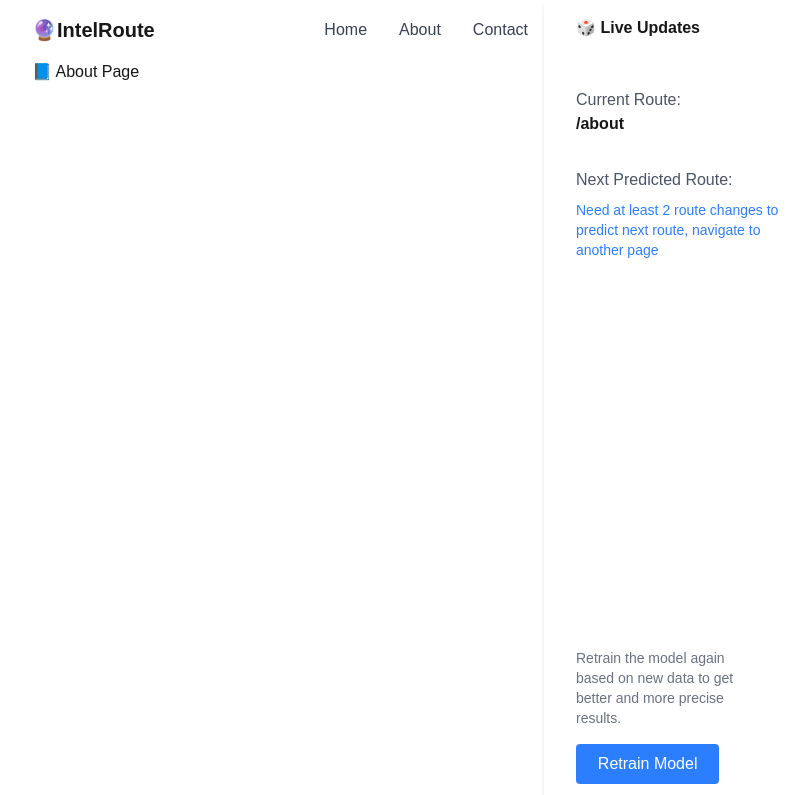
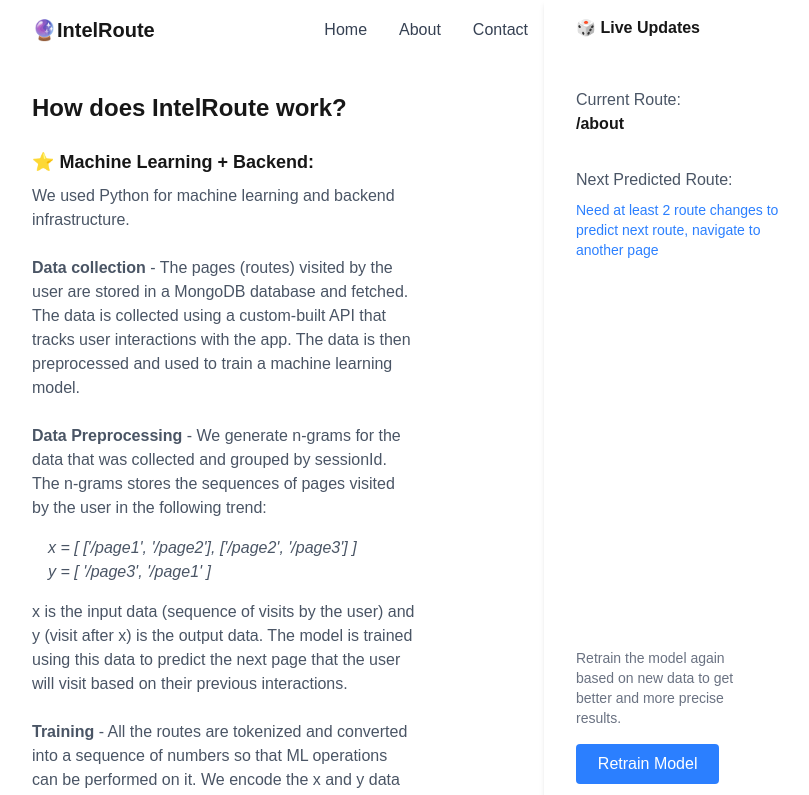
Before and after one commit to kurilpratik/intel-route, a Next.js app in the folder next-app/: page /about in a window 1280 px wide. Shown: the top 795 px of the page, without its empty margins (224-1033 px from the left). Built offline with nearby package versions, Linux system fonts and the light colour scheme; no server answers.

Commit message:
Add about page content

```diff
--- a/next-app/app/about/page.jsx
+++ b/next-app/app/about/page.jsx
@@ -1,3 +1,72 @@
 export default function About() {
-  return <h1>📘 About Page</h1>;
+  return (
+    <section>
+      <h1 className="font-bold mt-8 text-2xl">How does IntelRoute work?</h1>
+      <br />
+      <h3 className="font-bold text-lg pb-2">⭐ Machine Learning + Backend:</h3>
+      <p className="pb-8 text-md text-gray-600 w-[75%]">
+        We used Python for machine learning and backend infrastructure. <br />
+        <br />
+        <span className="font-bold">Data collection</span> - The pages (routes)
+        visited by the user are stored in a MongoDB database and fetched. The
+        data is collected using a custom-built API that tracks user interactions
+        with the app. The data is then preprocessed and used to train a machine
+        learning model. <br />
+        <br />
+        <span className="font-bold">Data Preprocessing</span> - We generate
+        n-grams for the data that was collected and grouped by sessionId. The
+        n-grams stores the sequences of pages visited by the user in the
+        following trend:
+        <br />
+        <span className="pl-4 italic inline-block pt-4">
+          x = [ ['/page1', '/page2'], ['/page2', '/page3'] ]
+        </span>
+        <br />
+        <span className="pl-4 italic inline-block pb-4">
+          y = [ '/page3', '/page1' ]
+        </span>
+        <br />x is the input data (sequence of visits by the user) and y (visit
+        after x) is the output data. The model is trained using this data to
+        predict the next page that the user will visit based on their previous
+        interactions. <br />
+        <br />
+        <span className="font-bold">Training</span> - All the routes are
+        tokenized and converted into a sequence of numbers so that ML operations
+        can be performed on it. We encode the x and y data using LabelEncoder
+        and then split the data into training (80%) and testing (20%) sets using
+        train_test_split. We then run a Logistic Regression and the model is
+        stored in a joblib file. <br />
+        <br />
+        We have 2 API endpoints written in FastAPI, predictNextRoute and retrain
+        that are used to predict the next route and retrain the model
+        respectively. The predictNextRoute endpoint takes the current route as
+        input and returns the predicted next route based on the trained model.
+        The retrain endpoint is used to retrain the model with new data. <br />
+      </p>
+      <h3 className="font-bold text-lg pb-2">⭐ Web App (Nextjs):</h3>
+      <p className="pb-8 text-md text-gray-600 w-[75%]">
+        The web app is built using Nextjs and React. <br />
+        <br />
+        <span className="font-bold">Data Collection</span> - The app tracks the
+        routes visited by the user and stores them in a MongoDB database. The
+        data is then sent to the backend API for training. <br />
+        <br />
+        <span className="font-bold">Route Prediction</span> - The app uses the
+        predictNextRoute API endpoint to get the predicted next route based on
+        the current route visited by the user. The predicted route is then used
+        to prefetch the data for that route in the background. <br />
+        <br />
+        <span className="font-bold">Prefetching</span> - The app uses the
+        prefetching mechanism to load the data for the predicted next route in
+        the background so that when the user clicks on that route, it loads
+        instantly without any delay. This is done using Nextjs's built-in
+        prefetching capabilities. <br />
+        <br />
+        <span className="font-bold">Retrain Model</span> - The user can choose
+        to retrain the model on the updated data using the retrain API endpoint.
+        This is done to improve the accuracy of the predictions based on new
+        data. The retrain button is available in the sidebar of the app. <br />
+      </p>
+    </section>
+  );
 }
```
